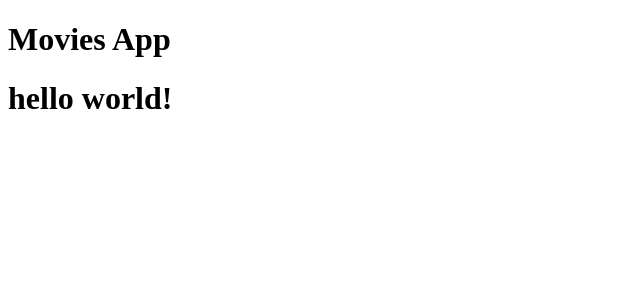
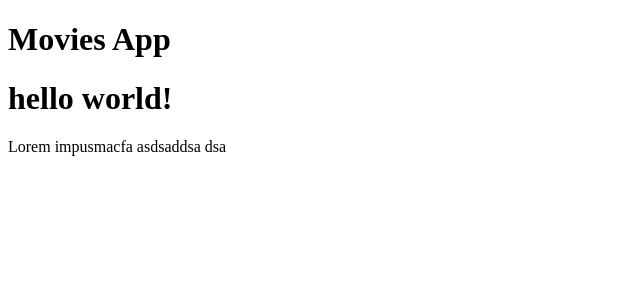
Before and after one commit to furkank14/MovieApp, an Angular app: page / in a window 1280 px wide. Shown: the top 300 px of the page, without its empty margins (0-640 px from the left). Built offline with nearby package versions, Linux system fonts and the light colour scheme.

Commit message:
Update movies.component.html

```diff
--- a/src/app/movies/movies.component.html
+++ b/src/app/movies/movies.component.html
@@ -1 +1,2 @@
 <h1>hello world!</h1>
+<p> Lorem impusmacfa asdsaddsa dsa  </p>
```
